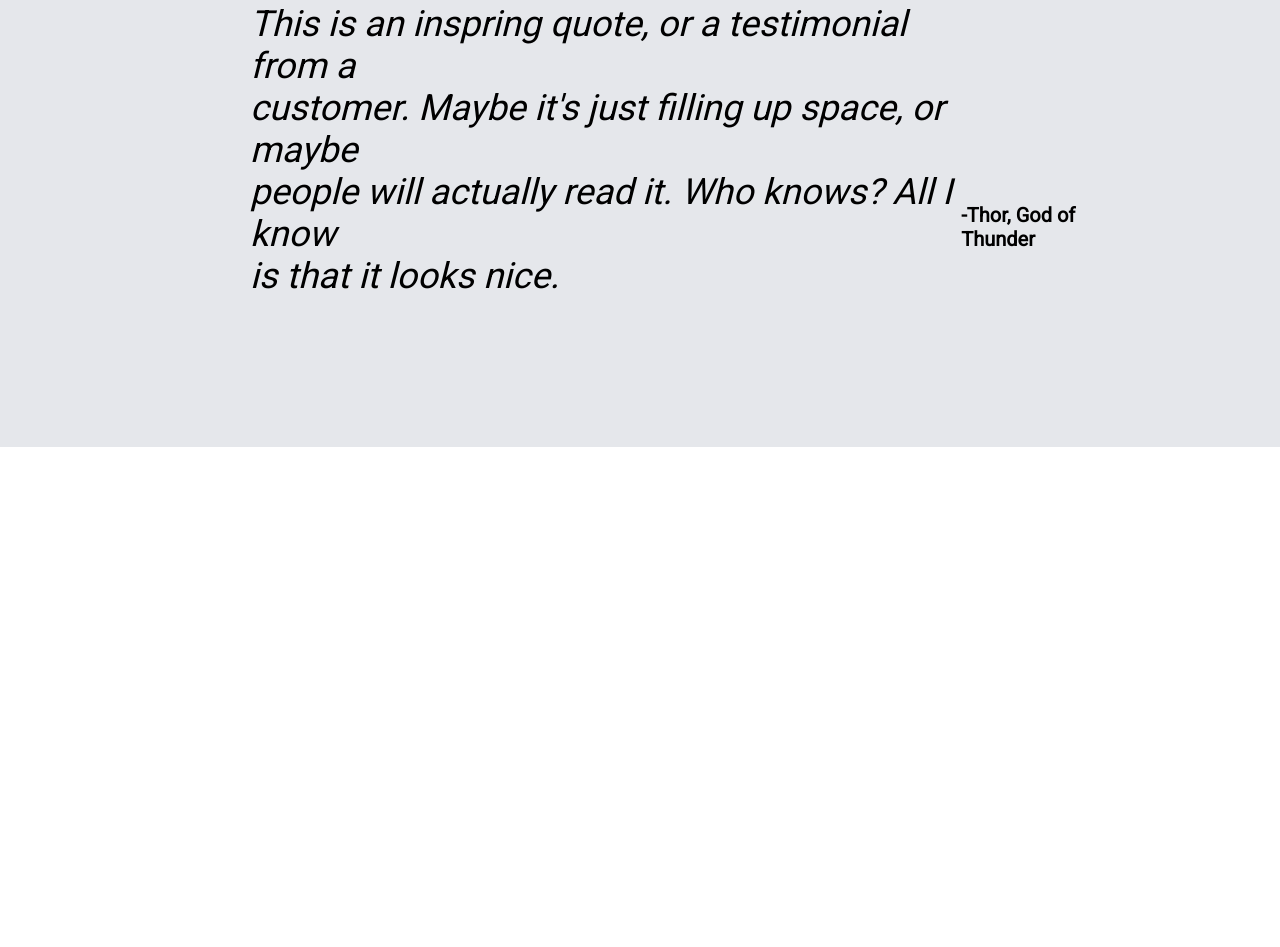
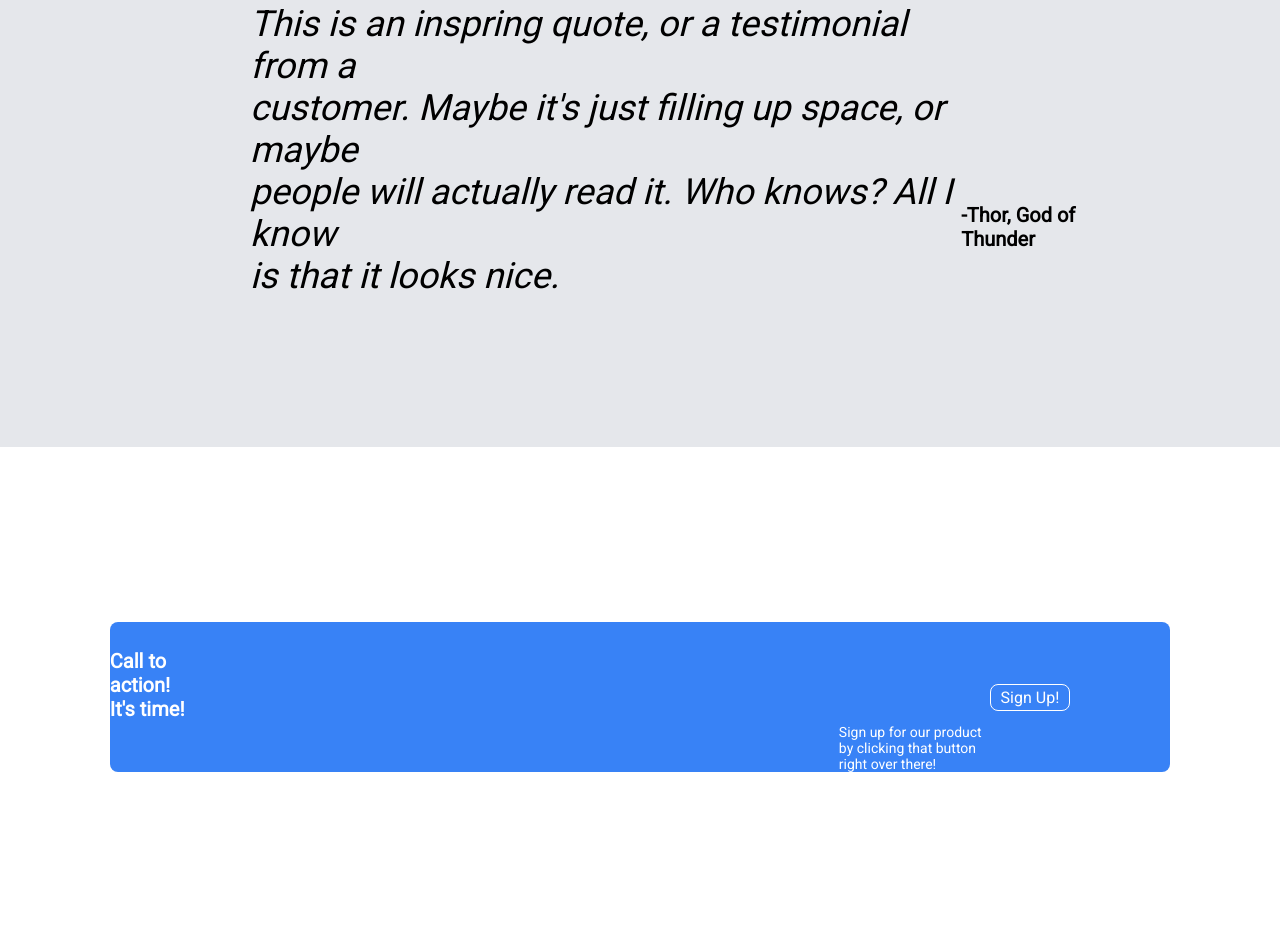
Before and after one commit to jlorenzen024/landing-page, a plain HTML site: page index.html in a window 1280 px wide. Shown: the part 1203-2150 px from the top of the page. Before the commit the page ends 1650 px from the top, so only its background shows below. Drawn offline with Linux system fonts and the light colour scheme.

Commit message:
added fourth section and content.

```diff
--- a/index.html
+++ b/index.html
@@ -52,10 +52,19 @@
                 </ul>
             </figure>
         </div>
-        <div class="third-section">
-            <p id="quote"><i>This is an inspring quote, or a testimonial from a <br>customer. Maybe it's just filling up space, or maybe <br>people will actually read it. Who knows? All I know <br>is that it looks nice.</i></p>
-        <div class="third-sect-author">
-            <p id="quote-author">-Thor, God of Thunder</p>
+            <div class="third-section">
+                <p id="quote"><i>This is an inspring quote, or a testimonial from a <br>customer. Maybe it's just filling up space, or maybe <br>people will actually read it. Who knows? All I know <br>is that it looks nice.</i></p>
+                <div class="third-sect-author">
+                    <p id="quote-author">-Thor, God of Thunder</p>
+                </div>
+            </div>
+            <div class="fourth-section">
+                <div id="call-box">
+                    <div id="call-header">Call to action! It's time!</div>
+                    <div id="sign-up-details">Sign up for our product by clicking that button right over there!</div>
+                    <div id="sign-up-button">Sign Up!</div>
+                </div>
+            </div>
         </div>
     </body>
 </html>
--- a/style.css
+++ b/style.css
@@ -143,3 +143,54 @@ figcaption {
     font-weight: bolder;
     font-size: 20px;
 }
+
+
+.fourth-section {
+    display: flex;
+    justify-content: center;
+    background-color: white;
+    margin: auto;
+    padding: 175px;
+
+}
+
+#call-box {
+    display: flex;
+    align-items: center;
+    justify-content: center;
+    background-color: #3882f6;
+    width: 1100px;
+    height: 150px;
+    border-radius: 8px;
+}
+
+#call-header {
+    font-weight: bolder;
+    font-size: 20px;
+    display: flex;
+    margin-right: 650px;
+    color: white;
+    margin-bottom:25px;
+}
+
+#sign-up-details {
+    font-size: 14px;
+    font-weight: 100;
+    color: white;
+    align-self: end;
+    justify-self: start;
+}
+
+#sign-up-button {
+    display: flex;
+    width: 200px;
+    height: 25px;
+    background-color:#3882f6;
+    border-radius: 8px;
+    border:thin solid;
+    border-color: white;
+    color: white;
+    justify-content: center;
+    align-items: center;
+    margin-right: 100px;
+}
```
